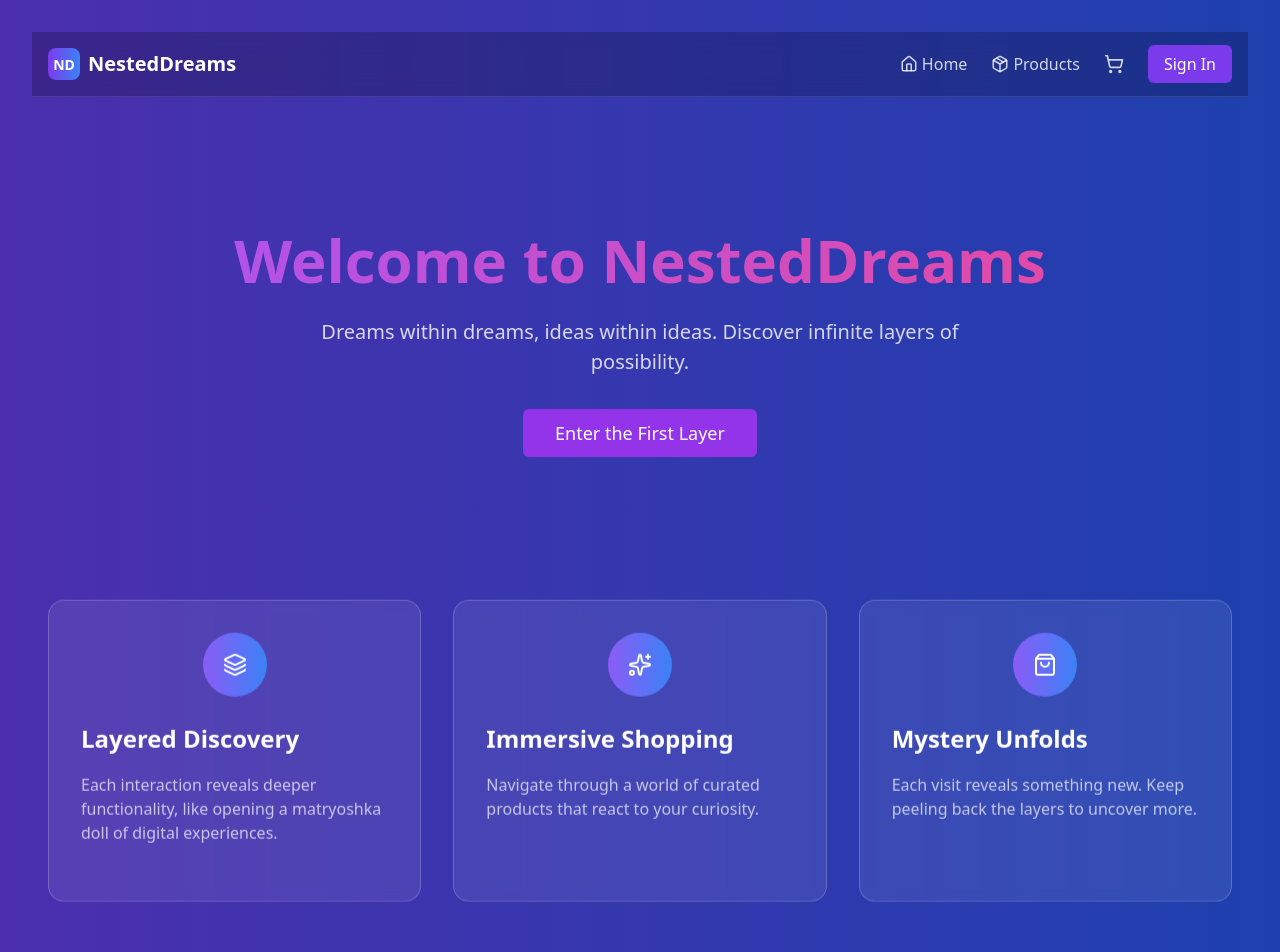
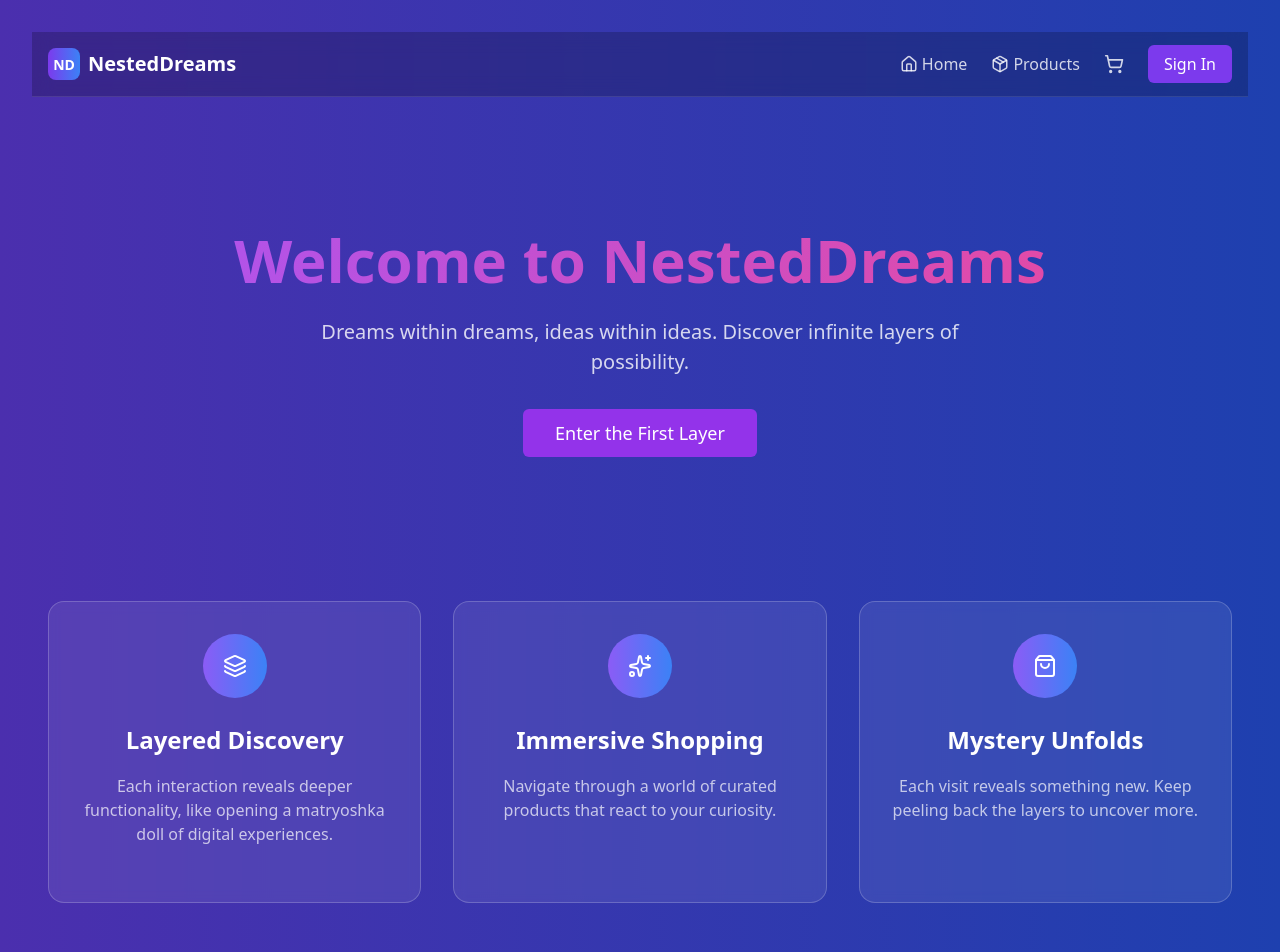
Before and after one commit to egoitzaulestia/NestedDreams, a React (Vite) app: page / in a window 1280 px wide. Shown: the top 952 px of the page. Built offline with nearby package versions, Linux system fonts and the light colour scheme.

Commit message:
last update

```diff
--- a/src/assets/styles/layout/_products.scss
+++ b/src/assets/styles/layout/_products.scss
@@ -52,16 +52,16 @@
   backdrop-filter: blur(6px);
   padding: 2rem;
   border-radius: 1rem;
-  text-align: left;
+  text-align: center;
   display: flex;
   flex-direction: column;
   justify-content: space-between;
-  transition: transform 0.3s ease;
-  animation: float 2s ease-in-out infinite;
+  // transition: transform 0.3s ease;
+  // animation: float 2s ease-in-out infinite;
 
-  &:hover {
-    transform: translateY(-5px);
-  }
+  // &:hover {
+  //   transform: translateY(-5px);
+  // }
 
   .card-title {
     font-size: 1.5rem;
@@ -122,7 +122,8 @@ input[type="text"] {
 
 // Floating animation
 @keyframes float {
-  0%, 100% {
+  0%,
+  100% {
     transform: translateY(0);
   }
   50% {
```
